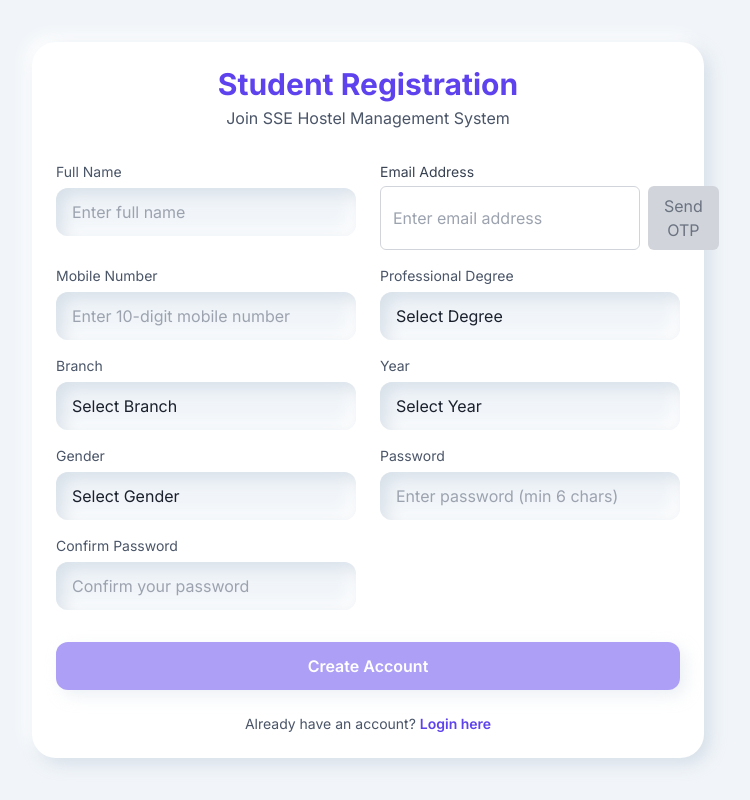
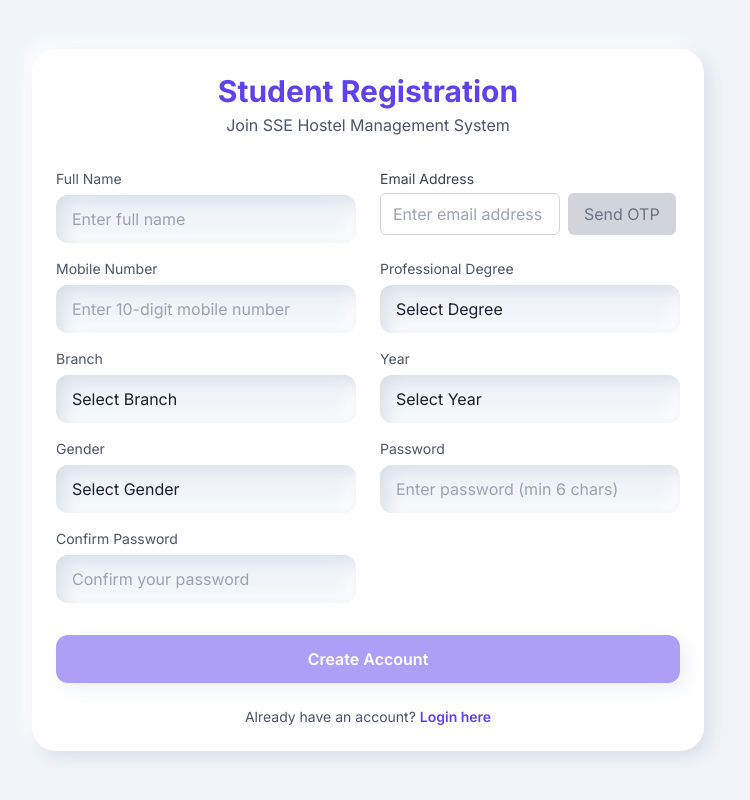
Before and after one commit to unknownsteve7/HMS, a React (Vite) app in the folder frontend1/: page /register in a window 1280 px wide. Shown: the whole page, without its empty margins (272-1022 px from the left). Built offline with nearby package versions, Linux system fonts and the light colour scheme.

Commit message:
Update Register.jsx

```diff
--- a/frontend1/pages/Register.jsx
+++ b/frontend1/pages/Register.jsx
@@ -164,15 +164,15 @@ const Register = () => {
                   placeholder="Enter email address"
                   onChange={handleChange}
                   required
-                  className="flex-1 px-3 py-2 border border-gray-300 rounded-md focus:outline-none focus:ring-2 focus:ring-primary-purple focus:border-transparent"
+                  className="flex-grow max-w-[60%] px-3 py-2 border border-gray-300 rounded-md focus:outline-none focus:ring-2 focus:ring-primary-purple focus:border-transparent"
                 />
                 <button
                   type="button"
                   onClick={handleSendOtp}
                   disabled={isSendingOtp || !formData.email_address || otpSent}
-                  className={`px-4 py-2 rounded-md font-medium transition-colors ${isSendingOtp || !formData.email_address || otpSent
-                      ? 'bg-gray-300 text-gray-500 cursor-not-allowed'
-                      : 'bg-primary-purple text-white hover:bg-purple-700'
+                  className={`px-4 py-2 rounded-md font-medium transition-colors whitespace-nowrap min-w-[100px] ${isSendingOtp || !formData.email_address || otpSent
+                    ? 'bg-gray-300 text-gray-500 cursor-not-allowed'
+                    : 'bg-primary-purple text-white hover:bg-purple-700'
                     }`}
                 >
                   {isSendingOtp ? 'Sending...' : otpSent ? 'Sent' : 'Send OTP'}
```
